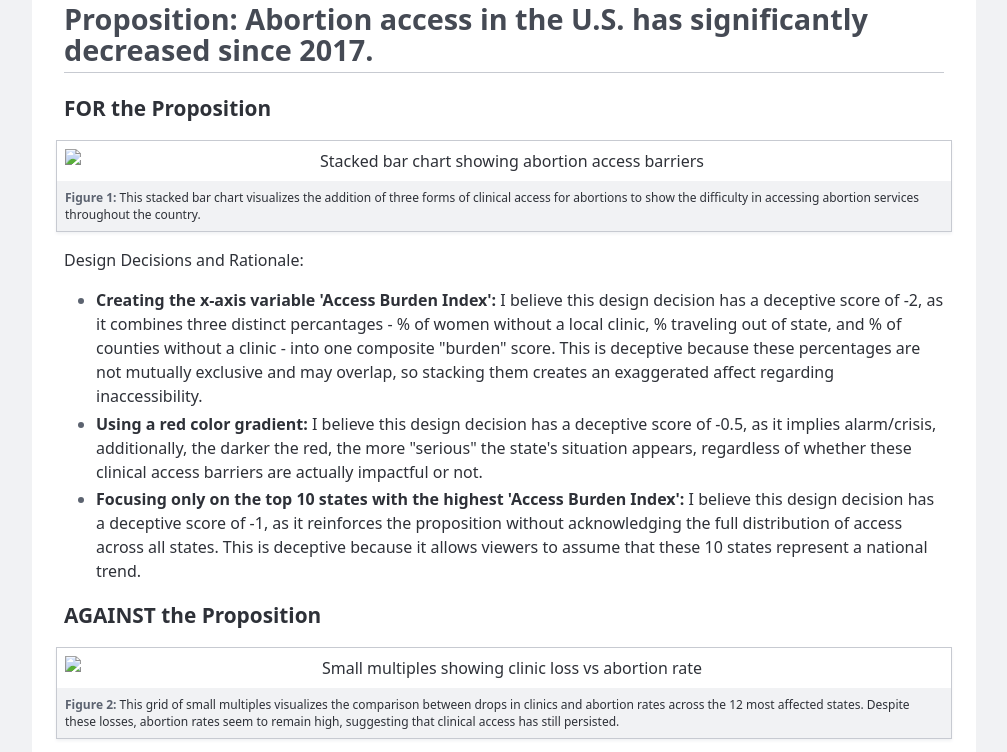
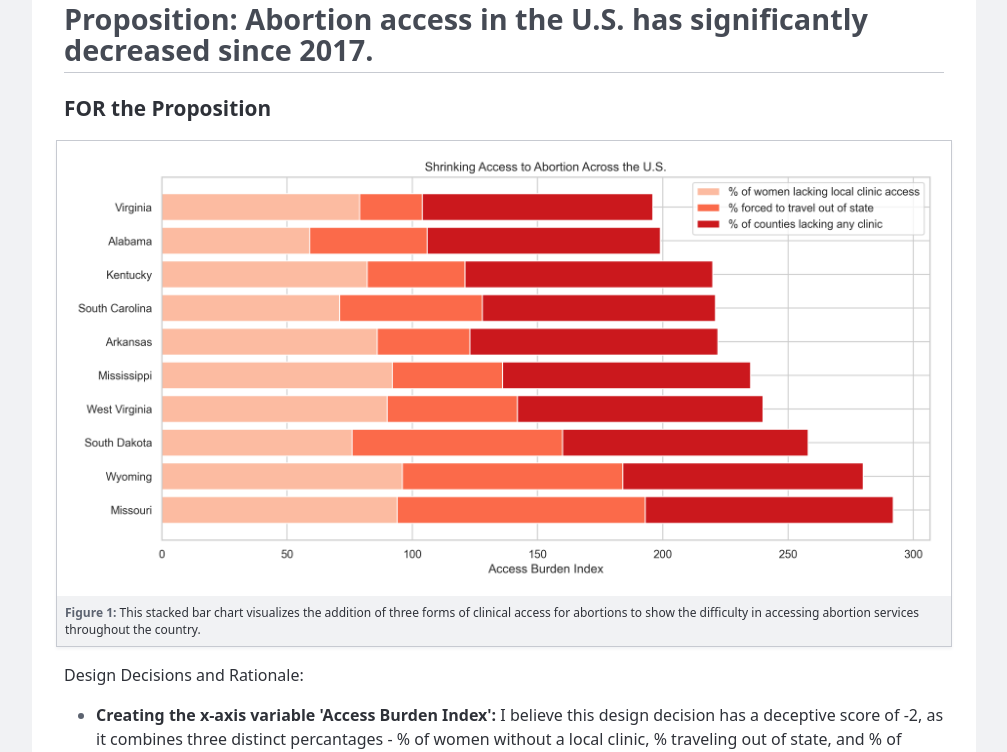
Before and after one commit to d2osborn/dsc106-project2, a plain HTML site: page project2_report.html in a window 1280 px wide. Shown: the part 382-1134 px from the top of the page, without its empty margins (136-1143 px from the left). Drawn offline with Linux system fonts and the light colour scheme.

Commit message:
added pngs

```diff
--- a/project2_report.html
+++ b/project2_report.html
@@ -152,7 +152,7 @@
         <h3>FOR the Proposition</h3>
 
         <figure>
-          <img src="project2/supporting.png" alt="Stacked bar chart showing abortion access barriers" />
+          <img src="supporting copy.png" alt="Stacked bar chart showing abortion access barriers"/>
           <figcaption>
             This stacked bar chart visualizes the addition of three forms of clinical access for abortions to show the difficulty in accessing abortion services throughout the country.
           </figcaption>
@@ -171,7 +171,7 @@
         <h3>AGAINST the Proposition</h3>
 
         <figure>
-          <img src="project2/opposing.png" alt="Small multiples showing clinic loss vs abortion rate" />
+          <img src="opposing copy.png" alt="Small multiples showing clinic loss vs abortion rate"/>
           <figcaption>
             This grid of small multiples visualizes the comparison between drops in clinics and abortion rates across the 12 most affected states. Despite these losses, abortion rates seem to remain high, suggesting that clinical access has still persisted.
           </figcaption>
```
Also changed, not shown: opposing copy.png (added), supporting copy.png (added).
